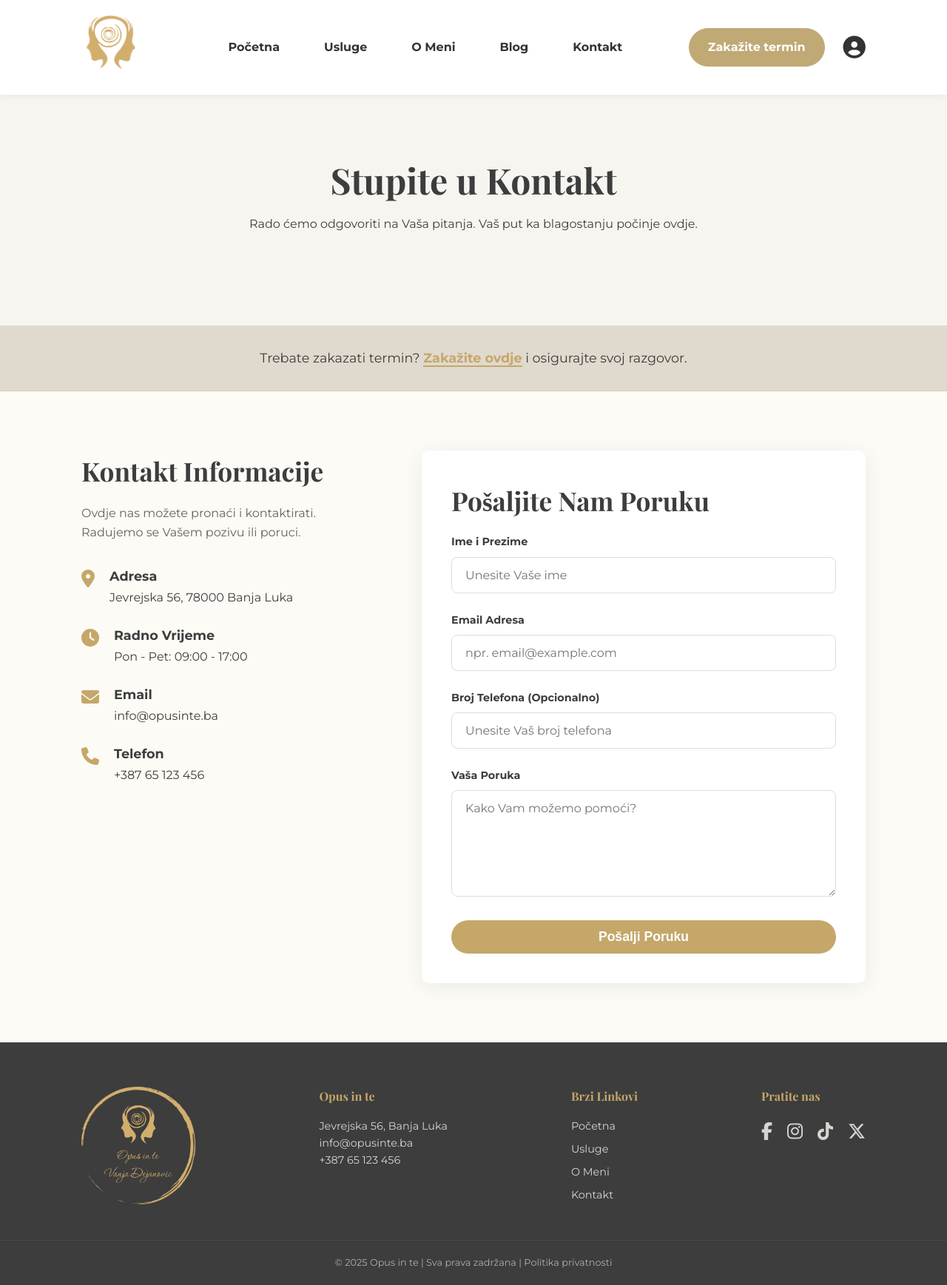
After one commit to McTehno/Opus-In-Te, a PHP site: page /Kontakt.html in a window 1280 px wide. The commit adds this page. Shown: the whole page at 74% size. Run offline with PHP 8.4, Linux system fonts and the light colour scheme.

Commit message:
started kontakt.html

```diff
--- a/Index.html
+++ b/Index.html
@@ -23,7 +23,7 @@
                     <li><a href="Usluge.html">Usluge</a></li>
                     <li><a href="#">O Meni</a></li>
                     <li><a href="#">Blog</a></li>
-                   <li><a href="#">Kontakt</a></li>
+                   <li><a href="Kontakt.html">Kontakt</a></li>
                 </ul>
             </nav>
             <div class="header-actions">
--- /dev/null
+++ b/Kontakt.html
@@ -0,0 +1,154 @@
+<!DOCTYPE html>
+<html lang="bs">
+<head>
+    <meta charset="UTF-8">
+    <meta name="viewport" content="width=device-width, initial-scale=1.0">
+    <title>Kontakt | Opus in te</title>
+
+    <link rel="stylesheet" href="https://cdnjs.cloudflare.com/ajax/libs/font-awesome/6.5.2/css/all.min.css" integrity="sha512-SnH5WK+bZxgPHs44uWIX+LLJAJ9/2PkPKZ5QiAj6Ta86w+fsb2TkcmfRyVX3pBnMFcV7oQPJkl9QevSCWr3W6A==" crossorigin="anonymous" referrerpolicy="no-referrer" />
+
+    <link rel="stylesheet" href="css/styles.css">
+    <link rel="preconnect" href="https://fonts.googleapis.com">
+    <link rel="preconnect" href="https://fonts.gstatic.com" crossorigin>
+    <link href="https://fonts.googleapis.com/css2?family=Montserrat:wght@400;700&family=Playfair+Display:wght@700&display=swap" rel="stylesheet">
+</head>
+<body>
+
+    <header class="main-header scrolled">
+        <div class="container">
+            <a href="Index.html" class="logo-link">
+                <img src="img/logo/headlogo.png" alt="Opus in te Logo" class="logo-image">
+            </a>
+           <nav class="main-nav">
+                 <ul>
+                    <li><a href="Index.html">Početna</a></li>
+                    <li><a href="Usluge.html">Usluge</a></li>
+                    <li><a href="#">O Meni</a></li>
+                    <li><a href="#">Blog</a></li>
+                    <li><a href="Kontakt.html">Kontakt</a></li>
+                </ul>
+            </nav>
+            <div class="header-actions">
+                <a href="#" class="cta-button nav-cta">Zakažite termin</a>
+                <a href="Login.html" class="login-icon" aria-label="Korisnički nalog"><i class="fa-solid fa-circle-user"></i></a>
+            </div>
+        </div>
+    </header>
+
+    <main>
+        <section class="page-title-section page-title-section-kontakt">
+            <div class="container page-title-content">
+                <h1>Stupite u Kontakt</h1>
+                <p>Rado ćemo odgovoriti na Vaša pitanja. Vaš put ka blagostanju počinje ovdje.</p>
+            </div>
+        </section>
+
+        <section class="booking-prompt">
+            <div class="container">
+                <p>Trebate zakazati termin? <a href="#">Zakažite ovdje</a> i osigurajte svoj razgovor.</p>
+            </div>
+        </section>
+
+        <section class="contact-main-section">
+            <div class="container contact-container">
+
+                <div class="contact-info fade-in">
+                    <h3>Kontakt Informacije</h3>
+                    <p>Ovdje nas možete pronaći i kontaktirati. Radujemo se Vašem pozivu ili poruci.</p>
+                    <div class="info-item">
+                        <i class="fa-solid fa-location-dot"></i>
+                        <div>
+                            <strong>Adresa</strong>
+                            <p>Jevrejska 56, 78000 Banja Luka</p>
+                        </div>
+                    </div>
+                    <div class="info-item">
+                        <i class="fa-solid fa-clock"></i>
+                        <div>
+                            <strong>Radno Vrijeme</strong>
+                            <p>Pon - Pet: 09:00 - 17:00</p>
+                        </div>
+                    </div>
+                    <div class="info-item">
+                        <i class="fa-solid fa-envelope"></i>
+                        <div>
+                            <strong>Email</strong>
+                            <p>info@opusinte.ba</p>
+                        </div>
+                    </div>
+                    <div class="info-item">
+                        <i class="fa-solid fa-phone"></i>
+                        <div>
+                            <strong>Telefon</strong>
+                            <p>+387 65 123 456</p>
+                        </div>
+                    </div>
+                </div>
+
+                <div class="contact-form-wrapper fade-in">
+                    <h3>Pošaljite Nam Poruku</h3>
+                    <form action="#" method="POST" class="contact-form">
+                        <div class="form-group">
+                            <label for="name">Ime i Prezime</label>
+                            <input type="text" id="name" name="name" required placeholder="Unesite Vaše ime">
+                        </div>
+                        <div class="form-group">
+                            <label for="email-contact">Email Adresa</label>
+                            <input type="email" id="email-contact" name="email" required placeholder="npr. email@example.com">
+                        </div>
+                        <div class="form-group">
+                            <label for="phone">Broj Telefona (Opcionalno)</label>
+                            <input type="tel" id="phone" name="phone" placeholder="Unesite Vaš broj telefona">
+                        </div>
+                        <div class="form-group">
+                            <label for="message">Vaša Poruka</label>
+                            <textarea id="message" name="message" rows="6" required placeholder="Kako Vam možemo pomoći?"></textarea>
+                        </div>
+                        <button type="submit" class="cta-button">Pošalji Poruku</button>
+                    </form>
+                </div>
+            </div>
+        </section>
+    </main>
+
+    <footer class="main-footer">
+        <div class="container footer-container">
+            <div class="footer-col">
+                <a href="Index.html" class="footer-logo-link">
+                    <img src="img/logo/fulltransparentlogo.png" alt="Opus in te Logo" class="footer-logo-image">
+                </a>
+            </div>
+            <div class="footer-col">
+                <h4>Opus in te</h4>
+                <p>Jevrejska 56, Banja Luka<br>
+                   info@opusinte.ba<br>
+                   +387 65 123 456</p>
+            </div>
+            <div class="footer-col">
+                <h4>Brzi Linkovi</h4>
+                <ul>
+                    <li><a href="Index.html">Početna</a></li>
+                    <li><a href="Usluge.html">Usluge</a></li>
+                    <li><a href="#">O Meni</a></li>
+                    <li><a href="Kontakt.html">Kontakt</a></li>
+                </ul>
+            </div>
+            <div class="footer-col">
+                <h4>Pratite nas</h4>
+                <ul class="social-links">
+                    <li><a href="#" aria-label="Posjetite našu Facebook stranicu"><i class="fa-brands fa-facebook-f"></i></a></li>
+                    <li><a href="#" aria-label="Posjetite naš Instagram profil"><i class="fa-brands fa-instagram"></i></a></li>
+                    <li><a href="#" aria-label="Posjetite naš TikTok profil"><i class="fa-brands fa-tiktok"></i></a></li>
+                    <li><a href="#" aria-label="Posjetite naš X profil"><i class="fa-brands fa-x-twitter"></i></a></li>
+                </ul>
+            </div>
+        </div>
+        <div class="footer-bottom">
+            <p>© 2025 Opus in te | Sva prava zadržana | Politika privatnosti</p>
+        </div>
+    </footer>
+
+<script src="js/animations.js"></script>
+
+</body>
+</html>
--- a/css/styles.css
+++ b/css/styles.css
@@ -825,3 +825,131 @@ main {
     color: var(--white); /* White text on hover */
     border-color: var(--charcoal); /* Keep border consistent */
 }
+
+/* =================================
+   5. CONTACT PAGE STYLES
+   ================================= */
+
+.page-title-section-kontakt {
+    background-color: var(--light-gray);
+}
+
+.booking-prompt {
+    padding: 30px 0;
+    text-align: center;
+    background-color: #e0d9cd;
+    border-bottom: 1px solid rgba(0,0,0,0.05);
+}
+
+.booking-prompt p {
+    font-size: 1.1rem;
+    margin: 0;
+}
+
+.booking-prompt a {
+    color: var(--soft-gold);
+    font-weight: bold;
+    text-decoration: none;
+    border-bottom: 2px solid var(--soft-gold);
+    transition: color 0.3s ease, border-bottom-color 0.3s ease;
+}
+
+.booking-prompt a:hover {
+    color: var(--charcoal);
+    border-bottom-color: var(--charcoal);
+}
+
+.contact-main-section {
+    padding: 80px 0;
+}
+
+.contact-container {
+    display: grid;
+    grid-template-columns: 1fr 1.5fr;
+    gap: 60px;
+    align-items: start;
+}
+
+.contact-info h3, .contact-form-wrapper h3 {
+    font-family: var(--font-heading);
+    font-size: 2.2rem;
+    margin-bottom: 1rem;
+}
+
+.contact-info > p {
+    margin-bottom: 2rem;
+    opacity: 0.8;
+}
+
+.info-item {
+    display: flex;
+    align-items: start;
+    gap: 20px;
+    margin-bottom: 25px;
+}
+
+.info-item i {
+    font-size: 1.5rem;
+    color: var(--soft-gold);
+    margin-top: 5px;
+}
+
+.info-item strong {
+    display: block;
+    margin-bottom: 3px;
+    font-size: 1.1rem;
+}
+
+.info-item p {
+    margin: 0;
+    line-height: 1.5;
+}
+
+.contact-form-wrapper {
+    background-color: var(--white);
+    padding: 40px;
+    border-radius: 10px;
+    box-shadow: 0 5px 30px rgba(0,0,0,0.07);
+}
+
+.contact-form textarea {
+    width: 100%;
+    padding: 14px 18px;
+    border: 1px solid #ddd;
+    border-radius: 8px;
+    font-family: var(--font-body);
+    font-size: 1rem;
+    transition: all 0.3s ease;
+    resize: vertical;
+}
+
+.contact-form textarea:focus {
+    outline: none;
+    border-color: var(--soft-gold);
+    box-shadow: 0 0 0 3px rgba(197, 167, 106, 0.3);
+}
+
+.contact-form .cta-button {
+    width: 100%;
+    border: none;
+    font-size: 1.1rem;
+}
+
+/* =================================
+   6. ON-SCROLL ANIMATION STYLES
+   ================================= */
+.fade-in {
+    opacity: 0;
+    transform: translateY(30px);
+    transition: opacity 0.8s cubic-bezier(0.25, 0.46, 0.45, 0.94), transform 0.8s cubic-bezier(0.25, 0.46, 0.45, 0.94);
+}
+
+.fade-in.visible {
+    opacity: 1;
+    transform: translateY(0);
+}
+
+/* Add a slight delay for the second element */
+.contact-container .fade-in:nth-child(2) {
+    transition-delay: 0.2s;
+}
--- /dev/null
+++ b/js/animations.js
@@ -0,0 +1,34 @@
+document.addEventListener('DOMContentLoaded', () => {
+    // Select all elements with the .fade-in class
+    const fadeInElements = document.querySelectorAll('.fade-in');
+
+    // Configuration for the observer
+    const observerOptions = {
+        root: null, // Observes intersections relative to the viewport
+        rootMargin: '0px',
+        threshold: 0.1 // Triggers when 10% of the element is visible
+    };
+
+    // The callback function to execute when an element is intersecting
+    const observerCallback = (entries, observer) => {
+        entries.forEach(entry => {
+            // If the element is in the viewport
+            if (entry.isIntersecting) {
+                // Add the 'visible' class to trigger the animation
+                entry.target.classList.add('visible');
+                // Stop observing the element so the animation only runs once
+                observer.unobserve(entry.target);
+            }
+        });
+    };
+
+    // Create the new Intersection Observer
+    const observer = new IntersectionObserver(observerCallback, observerOptions);
+
+    // Observe each of the .fade-in elements
+    fadeInElements.forEach(el => {
+        observer.observe(el);
+    });
+});
+
+// Animations for Kontakt.html
```
